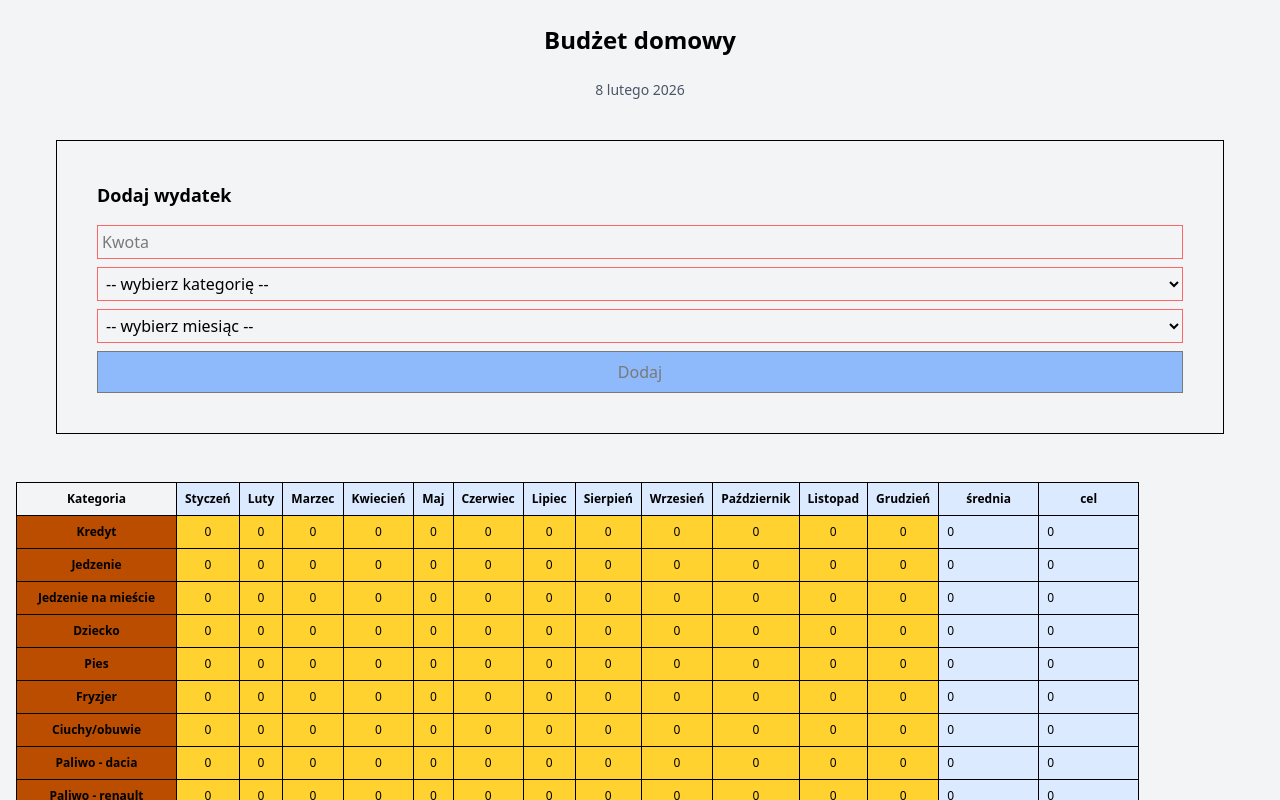
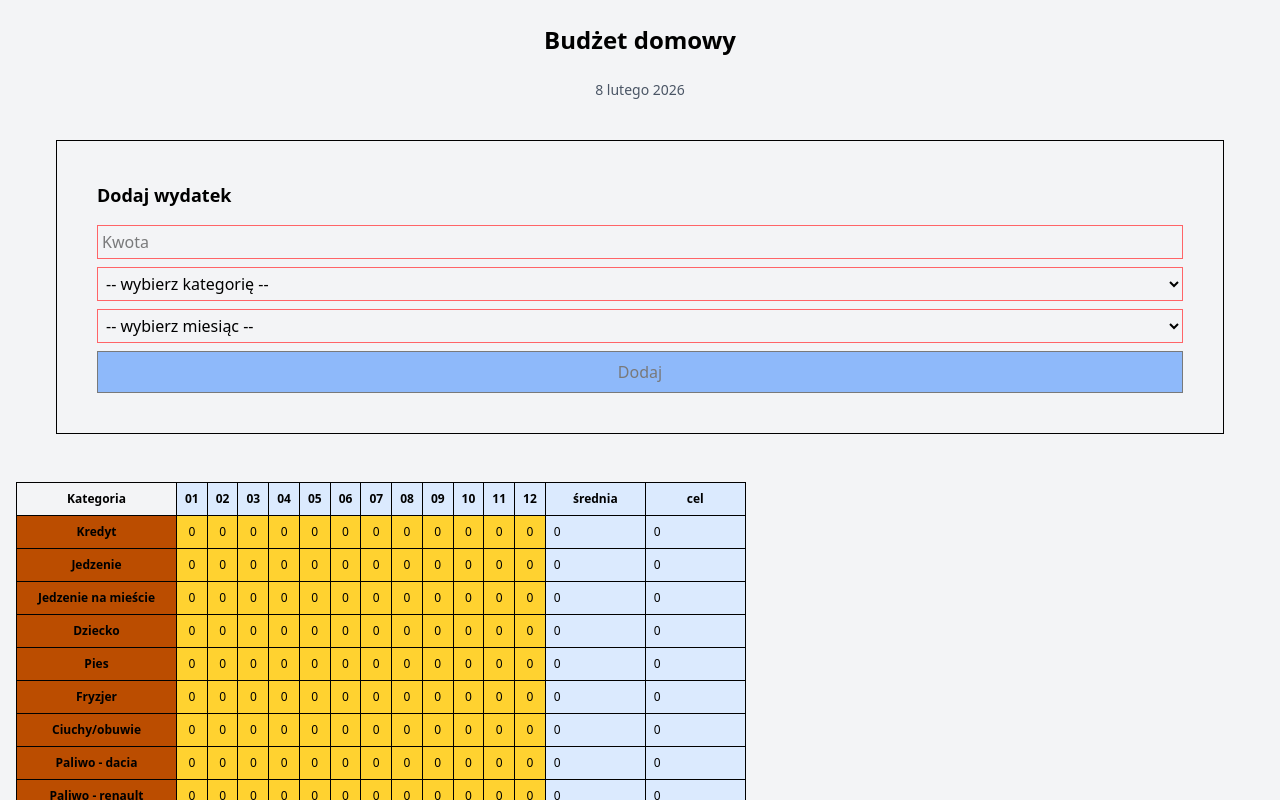
Before and after one commit to oleksaGrzegorz/budget-app, a React (Vite) app: page / in a window 1280 px wide. Shown: the top 800 px of the page. Built offline with nearby package versions, Linux system fonts and the light colour scheme.

Commit message:
refactor: replace month names with numeric values

```diff
--- a/src/data/months.ts
+++ b/src/data/months.ts
@@ -1,14 +1,14 @@
 export const months = [
-  "Styczeń",
-  "Luty",
-  "Marzec",
-  "Kwiecień",
-  "Maj",
-  "Czerwiec",
-  "Lipiec",
-  "Sierpień",
-  "Wrzesień",
-  "Październik",
-  "Listopad",
-  "Grudzień",
+  "01",
+  "02",
+  "03",
+  "04",
+  "05",
+  "06",
+  "07",
+  "08",
+  "09",
+  "10",
+  "11",
+  "12",
 ];
```
